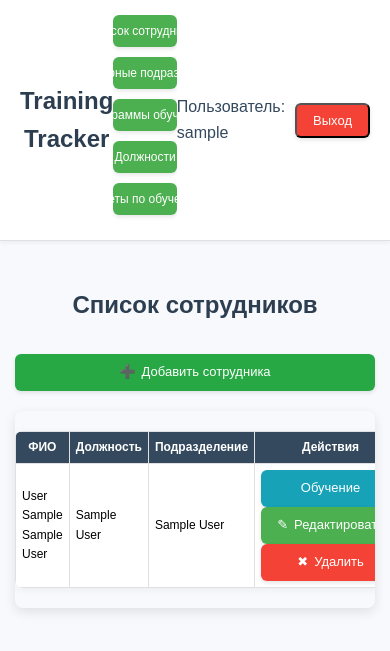
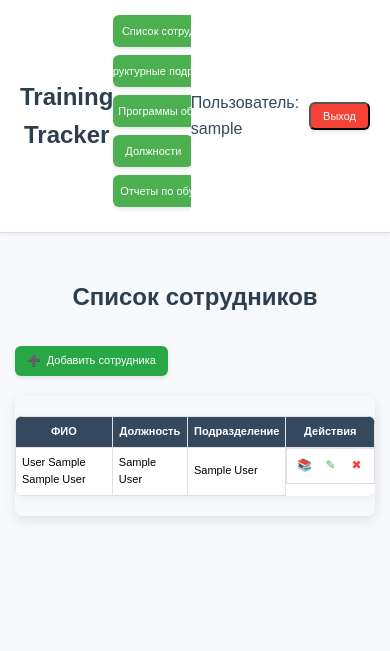
Before and after one commit to evlx87/training_tracker, a Django app: page /employees/ in a window 390 px wide. Shown: the top 651 px of the page. Run offline with Django 5.2, Linux system fonts and the light colour scheme; a user stored in the database is signed in; tables that the repository leaves empty hold one stand-in row (values such as "Sample post").

Commit message:
обновлены кнопки действия в таблицах на шаблонах

```diff
--- a/employees/templates/departments.html
+++ b/employees/templates/departments.html
@@ -20,8 +20,8 @@
             <tr>
                 <td>{{ department.name }}</td>
                 <td class="actions">
-                    <a href="{% url 'employees:department_edit' department.pk %}" class="button button--primary"><span class="icon">✎</span> Редактировать</a>
-                    <a href="{% url 'employees:department_delete' department.pk %}" class="button button--danger"><span class="icon">✖</span> Удалить</a>
+                    <a href="{% url 'employees:department_edit' department.pk %}" class="action-icon" title="Редактировать">✎</a>
+                    <a href="{% url 'employees:department_delete' department.pk %}" class="delete-icon" title="Удалить">✖</a>
                 </td>
             </tr>
             {% empty %}
--- a/employees/templates/employee_list.html
+++ b/employees/templates/employee_list.html
@@ -21,12 +21,12 @@
             {% for employee in employees %}
             <tr>
                 <td>{{ employee.last_name }} {{ employee.first_name }} {{ employee.middle_name|default:"" }}</td>
-                <td>{{ employee.position.name|default:"—" }}</td>
-                <td>{{ employee.department.name|default:"—" }}</td>
+                <td>{{ employee.position|default:"—" }}</td>
+                <td>{{ employee.department|default:"—" }}</td>
                 <td class="actions">
-                    <a href="{% url 'employees:employee_trainings' employee.pk %}" class="button button--info">Обучение</a>
-                    <a href="{% url 'employees:employee_edit' employee.pk %}" class="button button--primary"><span class="icon">✎</span> Редактировать</a>
-                    <a href="{% url 'employees:employee_delete' employee.pk %}" class="button button--danger"><span class="icon">✖</span> Удалить</a>
+                    <a href="{% url 'employees:employee_trainings' employee.id %}" class="training-icon" title="Обучение">📚</a>
+                    <a href="{% url 'employees:employee_edit' employee.id %}" class="action-icon" title="Редактировать">✎</a>
+                    <a href="{% url 'employees:employee_delete' employee.id %}" class="delete-icon" title="Удалить">✖</a>
                 </td>
             </tr>
             {% empty %}
--- a/employees/templates/positions.html
+++ b/employees/templates/positions.html
@@ -20,8 +20,8 @@
             <tr>
                 <td>{{ position.name }}</td>
                 <td class="actions">
-                    <a href="{% url 'employees:position_edit' position.pk %}" class="button button--primary"><span class="icon">✎</span> Редактировать</a>
-                    <a href="{% url 'employees:position_delete' position.pk %}" class="button button--danger"><span class="icon">✖</span> Удалить</a>
+                    <a href="{% url 'employees:position_edit' position.pk %}" class="action-icon" title="Редактировать">✎</a>
+                    <a href="{% url 'employees:position_delete' position.pk %}" class="delete-icon" title="Удалить">✖</a>
                 </td>
             </tr>
             {% empty %}
--- a/employees/templates/trainings.html
+++ b/employees/templates/trainings.html
@@ -22,8 +22,8 @@
                 <td>{{ training.name }}</td>
                 <td>{{ training.recurrence_period|default:"—" }}</td>
                 <td class="actions">
-                    <a href="{% url 'employees:training_edit' training.pk %}" class="button button--primary"><span class="icon">✎</span> Редактировать</a>
-                    <a href="{% url 'employees:training_delete' training.pk %}" class="button button--danger"><span class="icon">✖</span> Удалить</a>
+                    <a href="{% url 'employees:training_edit' training.pk %}" class="action-icon" title="Редактировать">✎</a>
+                    <a href="{% url 'employees:training_delete' training.pk %}" class="delete-icon" title="Удалить">✖</a>
                 </td>
             </tr>
             {% empty %}
--- a/static/css/style.css
+++ b/static/css/style.css
@@ -178,21 +178,34 @@ main {
 }
 
 /* Иконки действий */
-.view-icon, .action-icon, .delete-icon {
+.training-icon, .view-icon, .action-icon, .delete-icon {
     display: inline-flex;
     align-items: center;
     justify-content: center;
     font-size: 16px;
-    color: #4CAF50;
     text-decoration: none;
     width: 24px;
     height: 24px;
     border-radius: 4px;
+    margin: 0 4px;
     transition: color 0.2s, background-color 0.2s;
+}
+
+.training-icon {
+    color: #17a2b8;
+}
+
+.action-icon {
+    color: #4CAF50;
 }
 
 .delete-icon {
     color: #f44336;
+}
+
+.training-icon:hover {
+    color: #fff;
+    background-color: #138496;
 }
 
 .view-icon:hover, .action-icon:hover {
@@ -203,6 +216,13 @@ main {
 .delete-icon:hover {
     color: #fff;
     background-color: #d32f2f;
+}
+
+/* Контейнер для иконок действий */
+.actions {
+    display: flex;
+    justify-content: center;
+    gap: 8px;
 }
 
 /* Таблицы общего назначения (для списков) */
@@ -610,7 +630,7 @@ main {
 
     .button {
         padding: 8px 16px;
-        font-size: 13px;
+        font-size: 12px;
     }
 
     .button--large {
@@ -620,10 +640,16 @@ main {
     }
 
     .button--small {
-        width: 150px;
+        width: 140px;
         height: 36px;
-        font-size: 13px;
-        padding: 2px;
+        font-size: 12px;
+    }
+
+    .training-icon, .view-icon, .action-icon, .delete-icon {
+        width: 20px;
+        height: 20px;
+        font-size: 14px;
+        margin: 2px;
     }
 
     .pagination .page-link {
@@ -635,13 +661,13 @@ main {
     .form-textarea,
     .form-input select {
         padding: 8px;
-        font-size: 13px;
+        font-size: 12px;
     }
 
     .filters-container {
         flex-direction: column;
         align-items: stretch;
-        padding: 15px;
+        padding: 8px;
     }
 
     .legend {
@@ -676,7 +702,7 @@ main {
     .table th,
     .table td {
         padding: 6px;
-        font-size: 12px;
+        font-size: 11px;
     }
 
     .report-table {
@@ -689,28 +715,44 @@ main {
         min-width: 80px;
     }
 
+    .button {
+        padding: 6px 12px;
+        font-size: 11px;
+    }
+
     .button--large {
         width: 120px;
-        height: 50px;
+        height: 40px;
         font-size: 12px;
     }
 
     .button--small {
         width: 120px;
         height: 32px;
+        font-size: 11px;
+    }
+
+    .training-icon, .view-icon, .action-icon, .delete-icon {
+        width: 18px;
+        height: 18px;
         font-size: 12px;
-        padding: 2px;
+        margin: 2px;
+    }
+
+    .actions {
+        gap: 4px;
     }
 
     .pagination .page-link {
-        padding: 5px 8px;
+        padding: 4px 8px;
         font-size: 12px;
     }
 
     .form-input,
     .form-textarea,
     .form-input select {
-        font-size: 12px;
+        padding: 6px;
+        font-size: 11px;
     }
 
     .legend-item {
@@ -719,7 +761,7 @@ main {
     }
 
     .filters-container {
-        padding: 10px;
+        padding: 8px;
     }
 
     .buttons-group {
@@ -727,16 +769,11 @@ main {
         gap: 8px;
     }
 
-    .button {
-        width: 100%;
-        justify-content: center;
-    }
-
     /* Горизонтальная прокрутка для кнопок в header */
     header .button-container {
         flex-direction: row;
         justify-content: flex-start;
-        gap: 10px;
+        gap: 8px;
         overflow-x: auto;
         padding-bottom: 10px;
         white-space: nowrap;
```
